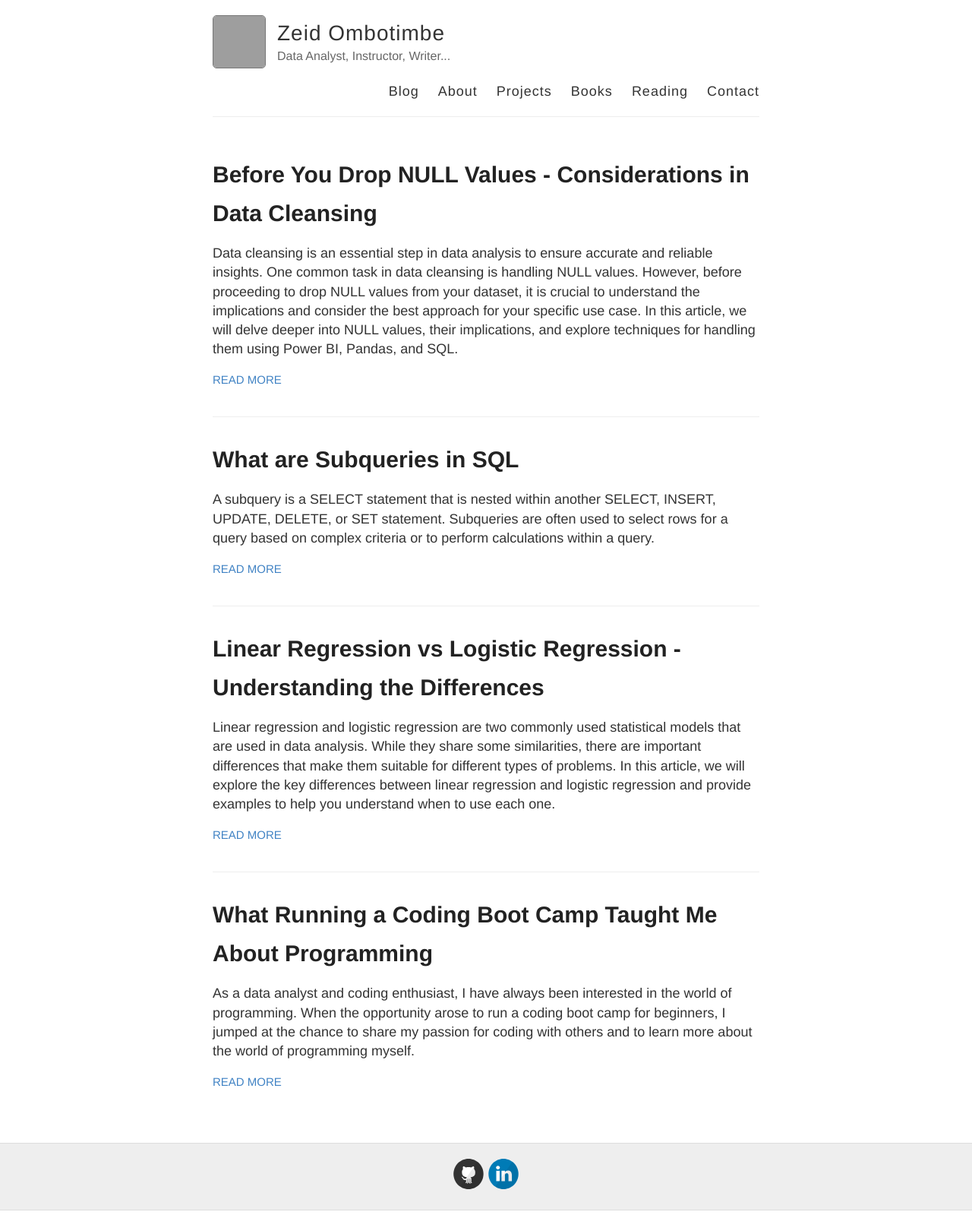
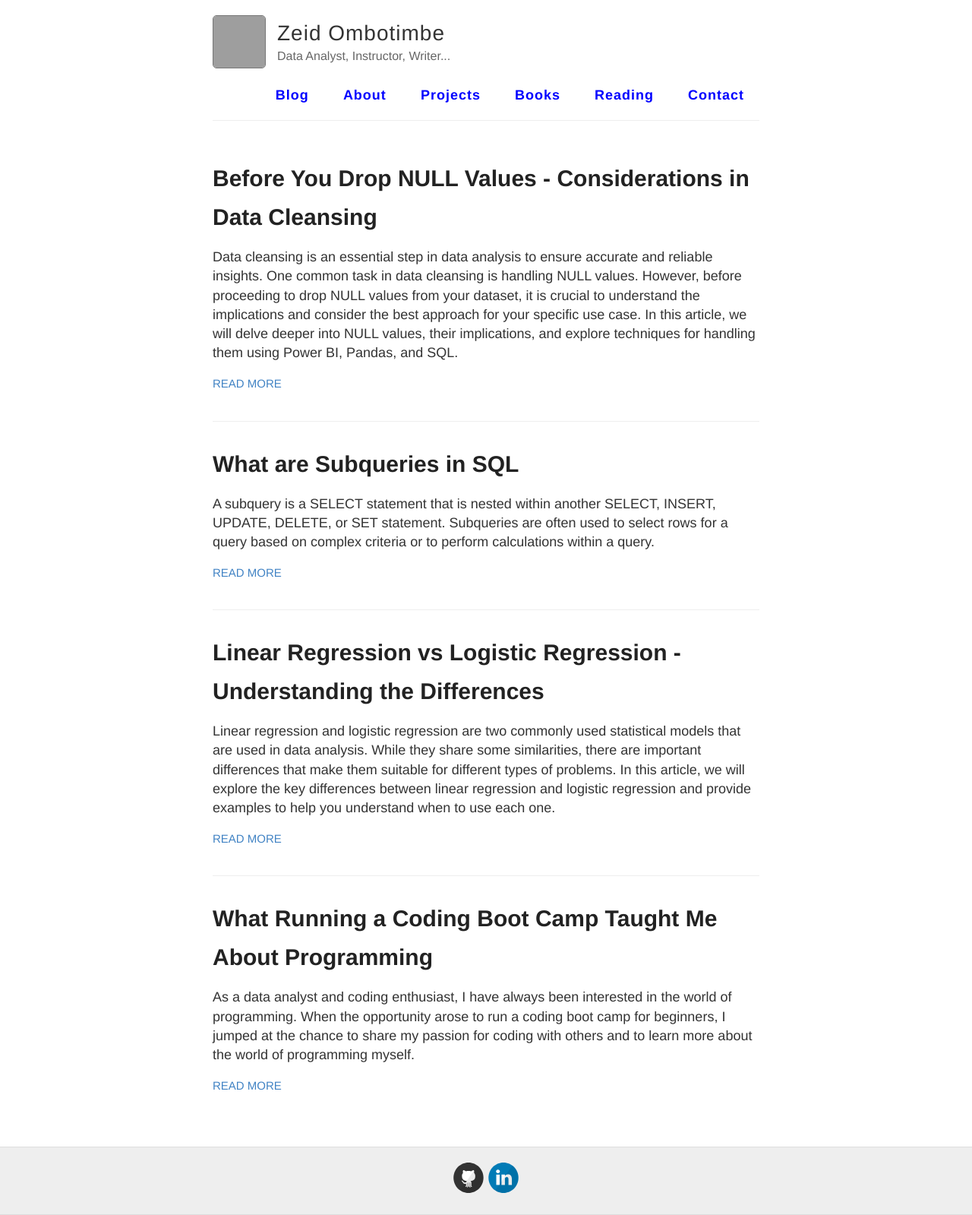
Before and after one commit to obtbe/zeidombo.github.io, a Jekyll site: the page built from index.md, in a window 1280 px wide. Shown: the whole page at 76% size. Built offline with Jekyll 4.4.1, drawn with Linux system fonts in a browser that asks for light colours; grey boxes are pictures that could not be loaded.

Commit message:
styled menus

```diff
--- a/_layouts/default.html
+++ b/_layouts/default.html
@@ -12,6 +12,21 @@
     <link rel="stylesheet" type="text/css" href="{{ site.baseurl }}/style.css" />
     <link rel="stylesheet" type="text/css" href="{{ site.baseurl }}/my_styles.css" />
     <link rel="alternate" type="application/rss+xml" title="{{ site.name }} - {{ site.description }}" href="{{ site.baseurl }}/feed.xml" />
+
+    <style>
+      /* Custom styling for navigation sections */
+      .nav-section {
+        font-size: 18px;
+        font-weight: bold;
+        margin-right: 20px; /* Adjust the spacing between sections */
+        text-decoration: none;
+        color: blue; /* Adjust the color as needed */
+      }
+
+      .nav-section:hover {
+        color: red; /* Change the hover color as desired */
+      }
+    </style>
 
     <!-- Created with Jekyll Now - http://github.com/barryclark/jekyll-now -->
   </head>
@@ -28,12 +43,12 @@
           </div>
 
           <nav>
-            <a href="{{ site.baseurl }}/">Blog</a>
-            <a href="{{ site.baseurl }}/about">About</a>
-            <a href="{{ site.baseurl }}/projects">Projects</a> <!-- New: Projects -->
-            <a href="{{ site.baseurl }}/books">Books</a> <!-- New: Books -->
-            <a href="{{ site.baseurl }}/reading">Reading</a> <!-- New: Reading -->
-            <a href="{{ site.baseurl }}/contact">Contact</a> <!-- New: Contact -->
+            <a class="nav-section" href="{{ site.baseurl }}/">Blog</a>
+            <a class="nav-section" href="{{ site.baseurl }}/about">About</a>
+            <a class="nav-section" href="{{ site.baseurl }}/projects">Projects</a>
+            <a class="nav-section" href="{{ site.baseurl }}/books">Books</a>
+            <a class="nav-section" href="{{ site.baseurl }}/reading">Reading</a>
+            <a class="nav-section" href="{{ site.baseurl }}/contact">Contact</a>
           </nav>
         </header>
       </div>
```
